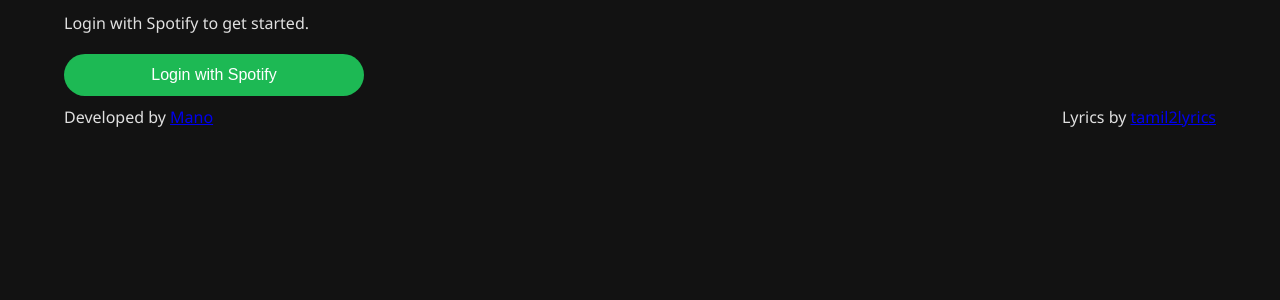
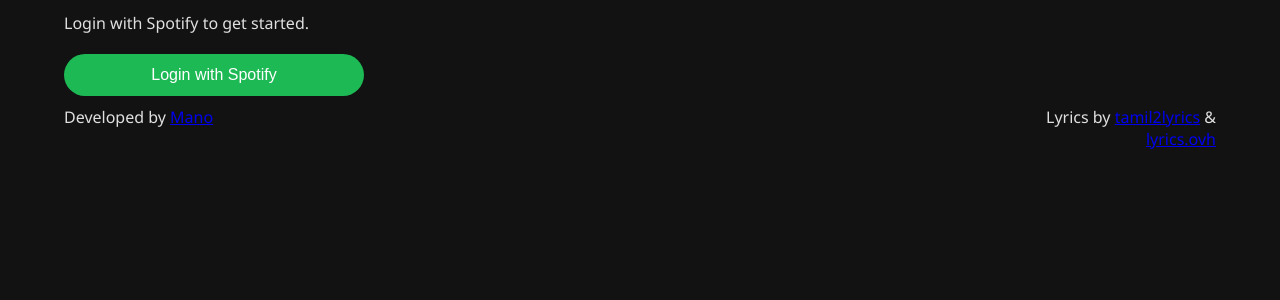
Before and after one commit to manov-ik/spotify-lyric-generator, a Flask app: page / in a window 1280 px wide. Shown: the part 121-421 px from the top of the page. Run offline with Flask 3, Linux system fonts and the light colour scheme.

Commit message:
added lyrics.ovh to lyrics-by

```diff
--- a/app.py
+++ b/app.py
@@ -120,3 +120,6 @@ def get_lyrics():
         return render_template("home.html", lyrics=lyrics , song_name=song_name ,artist_name=artist_name)
     except Exception as e:
         return render_template("home.html", lyrics=f"Error generating lyrics: {str(e)}", song_name=song_name ,artist_name=artist_name)
+
+# if __name__ == "__main__":
+#     app.run(debug=True)
--- a/static/style.css
+++ b/static/style.css
@@ -36,6 +36,9 @@ h1, h2 {
 p {
     font-size: 1rem;
     margin: 10px 0;
+}
+.lyrics-by{
+    text-align: right;
 }
 
 button {
--- a/templates/home.html
+++ b/templates/home.html
@@ -33,9 +33,13 @@
           >Mano</a
         >
       </p>
-      <p>
+      <p class="lyrics-by">
         Lyrics by
         <a href="https://www.tamil2lyrics.com/" target="_blank">tamil2lyrics</a>
+        &<br />
+        <a href="https://github.com/NTag/lyrics.ovh" target="_blank"
+          >lyrics.ovh</a
+        >
       </p>
     </div>
   </body>
--- a/templates/index.html
+++ b/templates/index.html
@@ -23,9 +23,13 @@
           >Mano</a
         >
       </p>
-      <p>
+      <p class="lyrics-by">
         Lyrics by
         <a href="https://www.tamil2lyrics.com/" target="_blank">tamil2lyrics</a>
+        &<br />
+        <a href="https://github.com/NTag/lyrics.ovh" target="_blank"
+          >lyrics.ovh</a
+        >
       </p>
     </div>
   </body>
```
